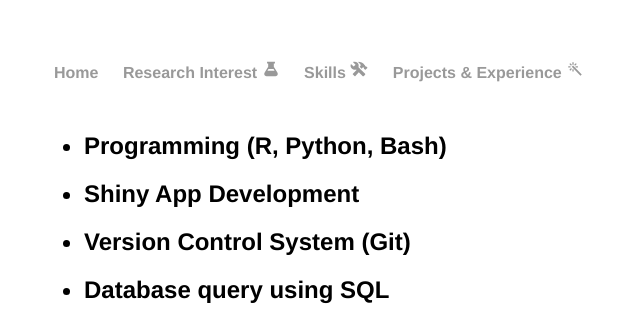
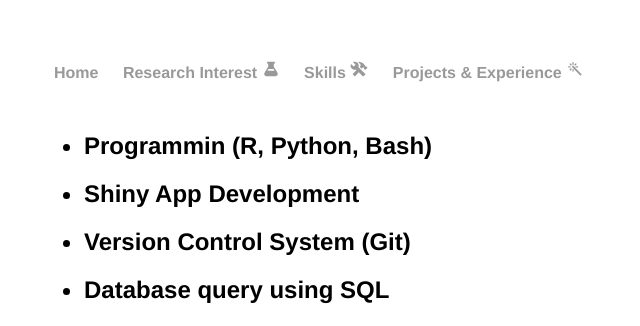
Before and after one commit to saisomesh2594/saisomesh2594.github.io, a Jekyll site: the page built from skills/index.html, in a window 1280 px wide. Shown: the top 326 px of the page, without its empty margins (116-756 px from the left). Built offline with Jekyll 4.4.1, drawn with Linux system fonts in a browser that asks for light colours.

Commit message:
mock change

```diff
--- a/skills/index.html
+++ b/skills/index.html
@@ -12,7 +12,7 @@ title: Somesh Sai | Skills
 				<!--<article>-->
 				<h2>
 				<ul>
-				<li>Programming (R, Python, Bash)</li>
+				<li>Programmin (R, Python, Bash)</li>
 				<li>Shiny App Development</li>
 				<li>Version Control System (Git)</li>
 				<li>Database query using SQL</li>
```
